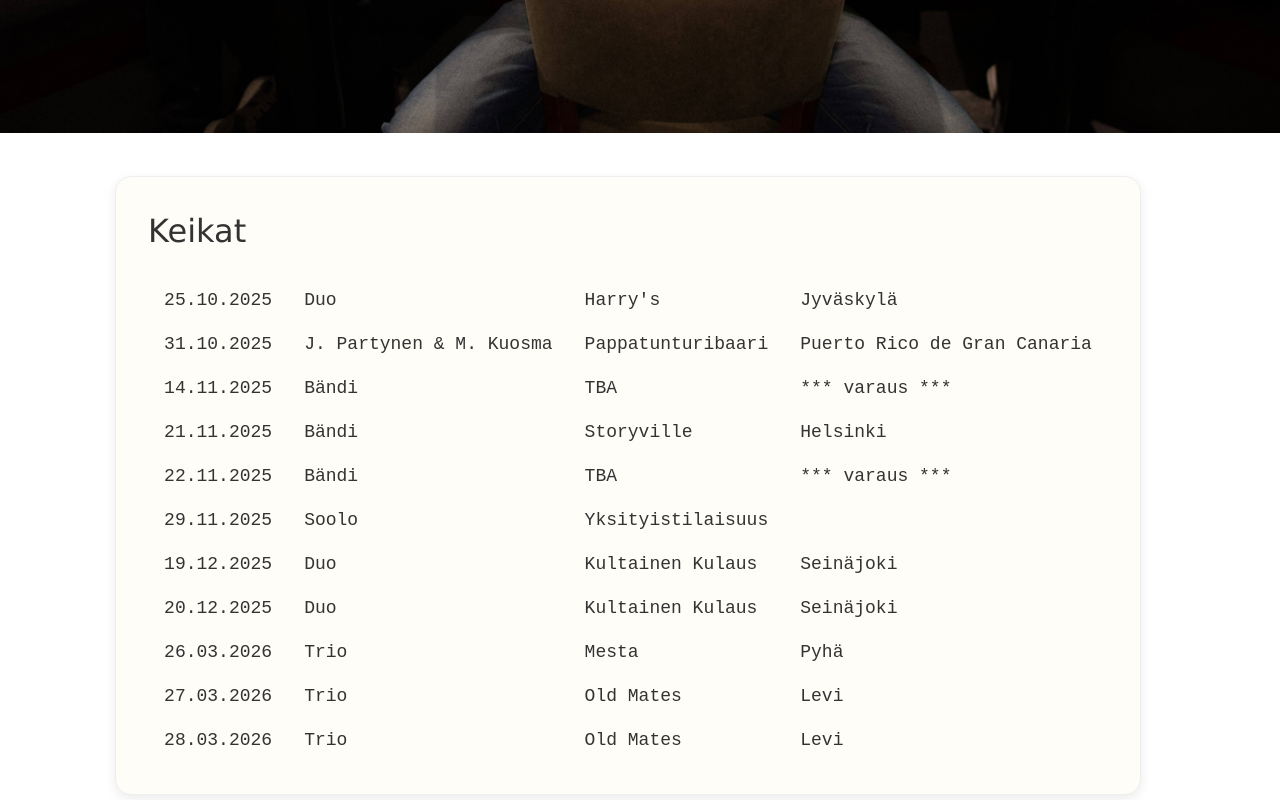
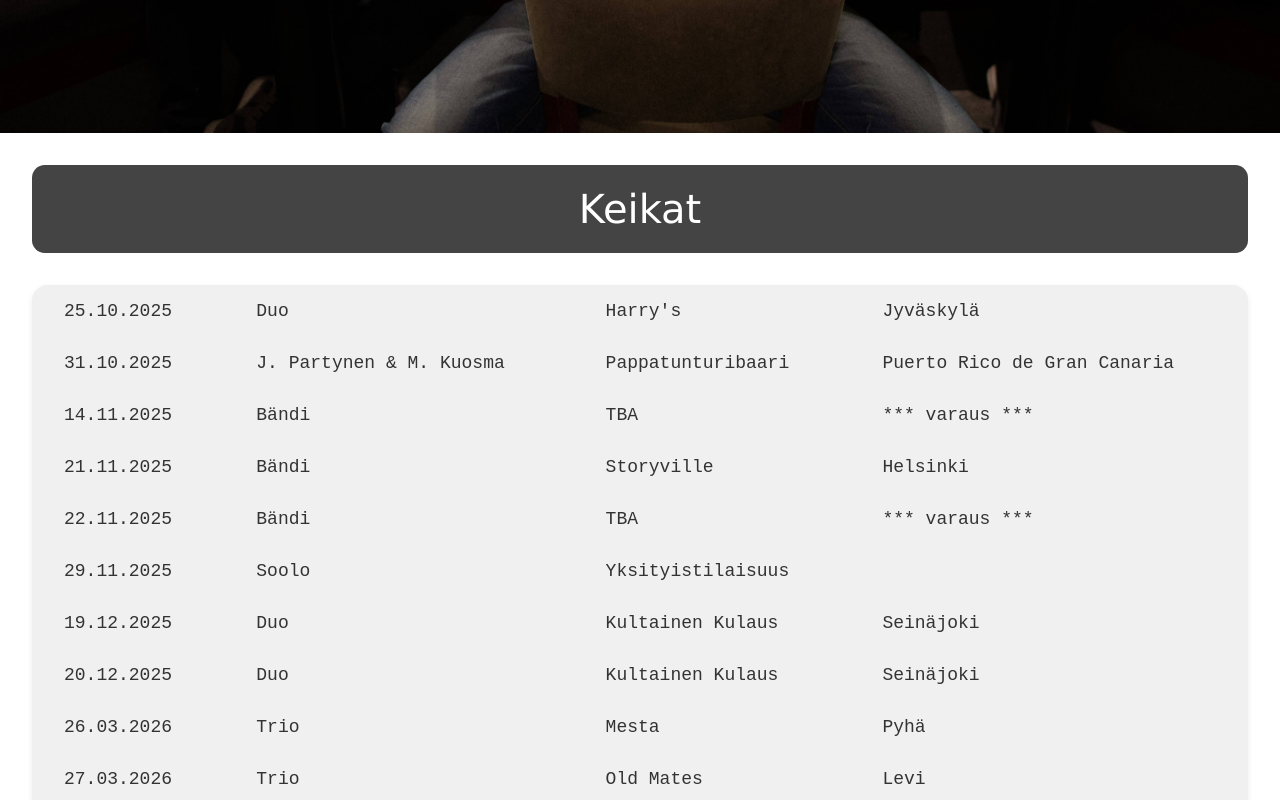
Before and after one commit to aj-kivimaki/jpx, a React (Vite) app in the folder frontend/: page / in a window 1280 px wide. Shown: the part 780-1580 px from the top of the page. Built offline with nearby package versions, Linux system fonts and the light colour scheme; a web font is replaced by a local one.

Commit message:
gigs section styling

```diff
--- a/frontend/src/components/Gigs.module.css
+++ b/frontend/src/components/Gigs.module.css
@@ -1,18 +1,29 @@
 .gigs {
-  padding: 4rem 2rem;
   display: flex;
+  flex-direction: column;
   justify-content: center;
   align-items: center;
 }
 
 .gigsCard {
-  background-color: #fffdf8;
-  border: 1px solid #eee;
+  background-color: rgb(241, 240, 240);
   border-radius: 1rem;
-  padding: 2rem;
-  box-shadow: 0 4px 12px rgba(0, 0, 0, 0.08);
-  max-width: 1200px;
-  margin: 0 auto;
+  box-shadow: 0 2px 6px rgba(0, 0, 0, 0.08);
+  width: 100%;
+  max-width: 1400px;
+}
+
+.gigsTitle {
+  padding: 1rem;
+  border-radius: 0.8rem;
+  margin-bottom: 2rem;
+  width: 100%;
+  max-width: 1400px;
+
+  font-size: 2.5rem;
+  text-align: center;
+  color: white;
+  background-color: #444;
 }
 
 .gigsCard .gigsTable tr {
--- a/frontend/src/components/Gigs.tsx
+++ b/frontend/src/components/Gigs.tsx
@@ -4,8 +4,8 @@ import styles from './Gigs.module.css';
 const Gigs = () => {
   return (
     <div id="gigs" className={`section ${styles.gigs}`}>
+      <h2 className={styles.gigsTitle}>Keikat</h2>
       <div className={styles.gigsCard}>
-        <h2>Keikat</h2>
         <GigsTable data={null} />
       </div>
     </div>
--- a/frontend/src/components/GigsTable.module.css
+++ b/frontend/src/components/GigsTable.module.css
@@ -5,7 +5,7 @@
 }
 
 .gigsTable td {
-  padding: 0.75rem 1rem;
+  padding: 1rem 2rem;
   font-family: monospace;
   font-size: 1.125rem;
 }
@@ -24,7 +24,7 @@
     padding: 1rem;
     border: 1px solid #eee;
     border-radius: 0.75rem;
-    background-color: #fffdf8;
+    background-color: rgb(241, 240, 240);
     box-shadow: 0 2px 6px rgba(0, 0, 0, 0.05);
   }
 
@@ -34,4 +34,9 @@
     position: relative;
     border-bottom: none;
   }
+
+  .gigsDateCell {
+    font-weight: bold;
+    margin-bottom: 0.75rem;
+  }
 }
--- a/frontend/src/components/GigsTable.tsx
+++ b/frontend/src/components/GigsTable.tsx
@@ -33,10 +33,10 @@ const GigsTable: React.FC<GigsTable> = () => {
           {data &&
             data.map((gig: Gig, index: Key | null | undefined) => (
               <tr key={index}>
-                <td>{gig.date}</td>
-                <td>{gig.lineup}</td>
+                <td className={styles.gigsDateCell}>{gig.date}</td>
+                <td className={styles.gigsLineupCell}>{gig.lineup}</td>
                 <td>{gig.venue}</td>
-                {gig.city ? <td>{gig.city}</td> : null}
+                {gig.city ? <td className={styles.gigsCityCell}>{gig.city}</td> : null}
                 {gig.description ? <td>{gig.description}</td> : null}
               </tr>
             ))}
--- a/frontend/src/components/styles/global.css
+++ b/frontend/src/components/styles/global.css
@@ -23,10 +23,9 @@ button {
 h2 {
   font-size: 2rem;
   font-family: Verdana, Geneva, Tahoma, sans-serif;
-  padding-bottom: 1.5rem;
 }
 
 .section {
-  padding: 2rem 3.5rem 2rem 2rem;
-  min-height: calc(100vh - var(--header-height));
+  padding: 2rem;
+  /* min-height: calc(100vh - var(--header-height)); */
 }
```
